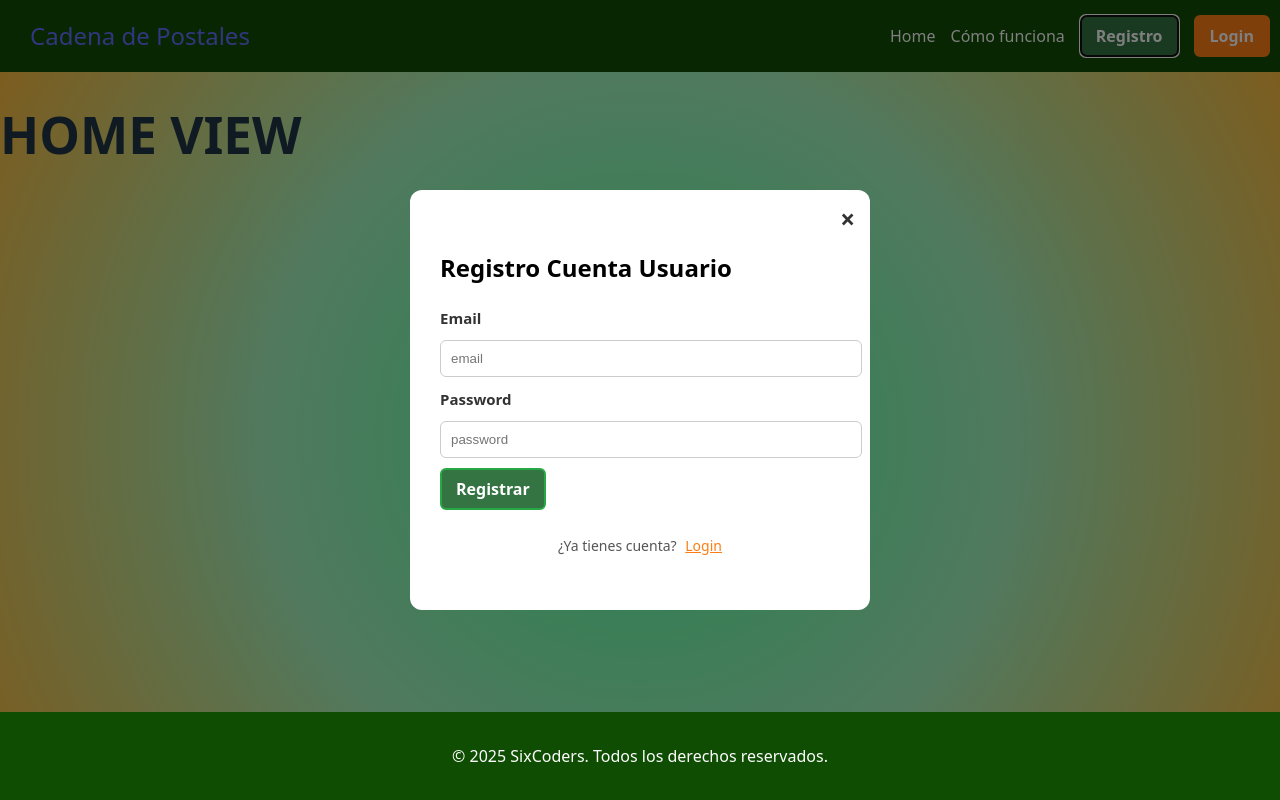
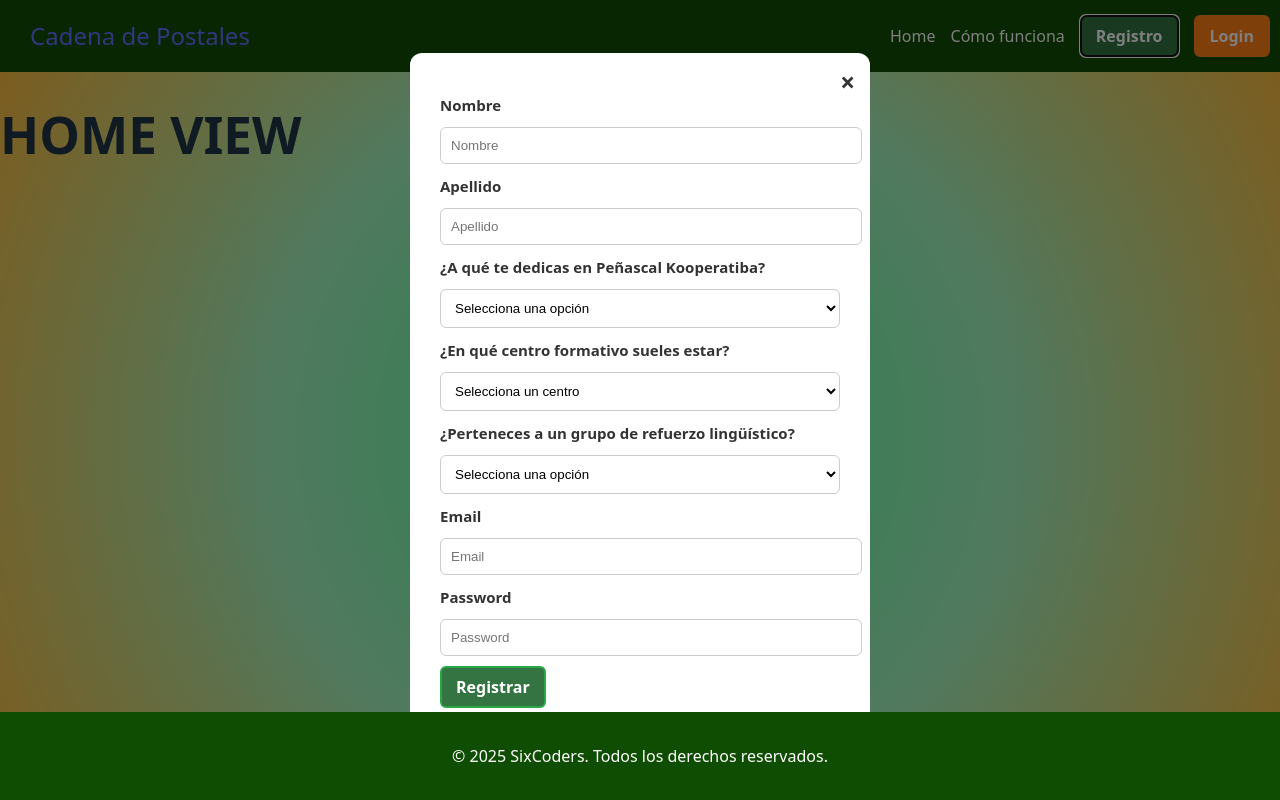
Before and after one commit to gaizkamg/cadena-de-postales-FRONT, a Vue app: page / in a window 1280 px wide. Both pictures are taken after a click on the button "Registro". Built offline with nearby package versions, Linux system fonts and the light colour scheme; no server answers.

Commit message:
registro en modal, stores de pinia y composables para usar la API. Rutas env en archivo .env

```diff
--- a/package.json
+++ b/package.json
@@ -9,6 +9,8 @@
     "preview": "vite preview"
   },
   "dependencies": {
+    "axios": "^1.9.0",
+    "pinia": "^3.0.2",
     "vue": "^3.5.13",
     "vue-router": "^4.5.1"
   },
--- a/src/components/NavbarComp.vue
+++ b/src/components/NavbarComp.vue
@@ -12,16 +12,57 @@
     <div v-if="showRegister" class="modal">
       <div class="modal-content">
         <span class="close" @click="closeModals">&times;</span>
-        <h2>Registro Cuenta Usuario</h2>
+        <form @submit.prevent="submitForm">
+        <label for="nombre">Nombre</label>
+        <input id="nombre" v-model="form.nombre" type="text" placeholder="Nombre" />
+
+        <label for="apellido">Apellido</label>
+        <input id="apellido" v-model="form.apellido" type="text" placeholder="Apellido" />
+
+        <label for="dedicacion">¿A qué te dedicas en Peñascal Kooperatiba?</label>
+        <select id="dedicacion" v-model="form.dedicacion">
+          <option disabled value="">Selecciona una opción</option>
+          <option>Estudio</option>
+          <option>Trabajo</option>
+        </select>
+
+        <label for="centro">¿En qué centro formativo sueles estar?</label>
+        <select id="centro" v-model="form.centro">
+          <option disabled value="">Selecciona un centro</option>
+          <option>Boluetabarri / Modo - Comercio</option>
+          <option>Boluetabarri / Informática</option>
+          <option>Boluetabarri / Climatización - Fontanería</option>
+          <option>Boluetabarri / Madera</option>
+          <option>Boluetabarri / Hostalería</option>
+          <option>Boluetabarri / Administración</option>
+          <option>Boluetabarri / Complementaria</option>
+          <option>Montaño / Hostalería</option>
+          <option>Montaño / Construcción - Electricidad</option>
+          <option>Belategi / Metal</option>
+          <option>Tolosa</option>
+          <option>Sarrikue</option>
+          <option>Markina</option>
+          <option>Errenteria</option>
+          <option>Intervención Social Bizkaia</option>
+          <option>EPA Gipuzkoa</option>
+          <option>EPA Bizkaia</option>
+        </select>
+
+        <label for="linguistico">¿Perteneces a un grupo de refuerzo lingüístico?</label>
+        <select id="linguistico" v-model="form.linguistico">
+          <option disabled value="">Selecciona una opción</option>
+          <option>Sí</option>
+          <option>No</option>
+        </select>
+
         <label for="email">Email</label>
-        <input id="email" type="email" placeholder="email" />
+        <input id="email" v-model="form.email" type="email" placeholder="Email" required />
+
         <label for="password">Password</label>
-        <input id="password" type="text" placeholder="password" />
-        <button class="registro-btn">Registrar</button>
-        <p class="switch-text">
-          ¿Ya tienes cuenta?
-          <a href="#" @click.prevent="switchToLogin">Login</a>
-        </p>
+        <input id="password" v-model="form.password" type="password" placeholder="Password" required />
+
+        <button type="submit" class="registro-btn">Registrar</button>
+      </form>
       </div>
     </div>
 
@@ -46,30 +87,58 @@
 </template>
 
 <script setup>
-import { ref } from 'vue';
+import { ref } from 'vue'
+import { useAuthStore } from '@/stores/auth'
 
-const showRegister = ref(false);
-const showLogin = ref(false);
+const showRegister = ref(false)
+const showLogin = ref(false)
+const authStore = useAuthStore()
 
 function openRegister() {
-  showRegister.value = true;
-  showLogin.value = false;
+  showRegister.value = true
+  showLogin.value = false
 }
 function openLogin() {
-  showLogin.value = true;
-  showRegister.value = false;
+  showLogin.value = true
+  showRegister.value = false
 }
 function closeModals() {
-  showLogin.value = false;
-  showRegister.value = false;
+  showLogin.value = false
+  showRegister.value = false
 }
 function switchToLogin() {
-  showRegister.value = false;
-  showLogin.value = true;
+  showRegister.value = false
+  showLogin.value = true
 }
 function switchToRegister() {
-  showLogin.value = false;
-  showRegister.value = true;
+  showLogin.value = false
+  showRegister.value = true
+}
+
+const form = ref({
+  nombre: '',
+  apellido: '',
+  dedicacion: '',
+  centro: '',
+  linguistico: '',
+  email: '',
+  password: ''
+})
+
+const submitForm = async () => {
+  // Aquí deberías llamar a tu store o API para registrar
+  await authStore.register(form.value)
+  closeModals()
+  // Limpia el formulario
+  form.value = {
+    nombre: '',
+    apellido: '',
+    dedicacion: '',
+    centro: '',
+    linguistico: '',
+    email: '',
+    password: ''
+  }
 }
 </script>
 
--- a/src/composables/useAPI.js
+++ b/src/composables/useApi.js
@@ -1,5 +1,14 @@
 import { ref } from 'vue'
 import axios from 'axios'
+
+const API_BASE_URL = import.meta.env.VITE_API_BASE_URL
+const API_USER = import.meta.env.VITE_API_USER
+const API_PASS = import.meta.env.VITE_API_PASS
+
+const axiosInstance = axios.create({
+  baseURL: API_BASE_URL,
+  auth: API_USER && API_PASS ? { username: API_USER, password: API_PASS } : undefined
+})
 
 export function useApi() {
   const data = ref(null)
@@ -9,7 +18,7 @@ export function useApi() {
   const fetchData = async (url) => {
     loading.value = true
     try {
-      const response = await axios.get(url)
+      const response = await axios.get(API_BASE_URL + url)
       data.value = response.data
       return response
     } catch (err) {
@@ -23,7 +32,7 @@ export function useApi() {
   const postData = async (url, payload) => {
     loading.value = true
     try {
-      const response = await axios.post(url, payload)
+      const response = await axios.post(API_BASE_URL + url, payload)
       data.value = response.data
       return response
     } catch (err) {
@@ -37,7 +46,7 @@ export function useApi() {
   const putData = async (url, payload) => {
     loading.value = true
     try {
-      const response = await axios.put(url, payload)
+      const response = await axios.put(API_BASE_URL + url, payload)
       data.value = response.data
       return response
     } catch (err) {
@@ -51,7 +60,7 @@ export function useApi() {
   const deleteData = async (url) => {
     loading.value = true
     try {
-      const response = await axios.delete(url)
+      const response = await axios.delete(API_BASE_URL + url)
       data.value = response.data
       return response
     } catch (err) {
--- a/src/main.js
+++ b/src/main.js
@@ -1,8 +1,10 @@
 import { createApp } from 'vue'
+import { createPinia } from 'pinia'
 import '@/assets/css/style.css'
 import router from './router'
 import App from './App.vue'
 
 const app = createApp(App)
+app.use(createPinia()) // <-- Add this line
 app.use(router)
 app.mount('#app')
--- /dev/null
+++ b/src/stores/auth.js
@@ -0,0 +1,91 @@
+import { defineStore } from 'pinia'
+import { ref } from 'vue'
+import { useApi } from '@/composables/useApi.js'
+
+// defineStore crea un "almacén" como cajón de datos global
+export const useAuthStore = defineStore('auth', () => {
+
+  const user = ref(null)
+  const isAuthenticated = ref(false)
+
+  // Cargar el estado del usuario desde sessionStorage
+  const storedUser = sessionStorage.getItem('user')
+  if (storedUser) {
+    try {
+      const parsedUser = JSON.parse(storedUser)
+      if (parsedUser && parsedUser.id) {
+        user.value = parsedUser
+        isAuthenticated.value = true
+      } else {
+        console.error('El usuario almacenado no tiene un ID válido:', parsedUser)
+      }
+    } catch (error) {
+      console.error('Error al parsear el usuario almacenado:', error)
+    }
+  }
+
+  // Función para login
+  async function login(email, password) {
+    try {
+      const { fetchData } = useApi() // Usamos el composable
+
+      const response = await fetchData(`http://localhost:3000/users?email=${email}`)
+      const userData = response.data[0]
+
+      if (userData && userData.password === password) {
+        user.value = userData
+        isAuthenticated.value = true
+        sessionStorage.setItem('user', JSON.stringify(userData))
+        return true
+      }
+      return false
+    } catch (error) {
+      console.error('Error de login:', error)
+      return false
+    }
+  }
+
+  // Función para registro
+  async function register(name, email, password) {
+    try {
+      const { fetchData, postData } = useApi()
+      const response = await fetchData(`http://localhost:3000/users?email=${email}`)
+      if (response.data.length > 0) {
+        throw new Error('El usuario ya existe')
+      }
+
+      const newUser = { name, email, password }
+      await postData('http://localhost:3000/users', newUser)
+      user.value = newUser
+      isAuthenticated.value = true
+      sessionStorage.setItem('user', JSON.stringify(newUser))
+      return true
+    } catch (error) {
+      console.error('Error de registro:', error)
+      return false
+    }
+  }
+
+  // Función para actualizar perfil
+  async function updateProfile(updatedUser) {
+    try {
+      const { putData } = useApi()
+      const response = await putData(`http://localhost:3000/users/${updatedUser.id}`, updatedUser)
+      user.value = response.data
+      sessionStorage.setItem('user', JSON.stringify(response.data))
+      return true
+    } catch (error) {
+      console.error('Error al actualizar el perfil:', error)
+      return false
+    }
+  }
+
+  function logout() {
+    user.value = null
+    isAuthenticated.value = false
+    sessionStorage.removeItem('user')
+  }
+
+  // Exponemos lo que queremos que otros usen
+  return { user, isAuthenticated, login, register, updateProfile, logout }
+})
```
Also changed, not shown: 1 other file (tests, documents, lock files or other folders).
